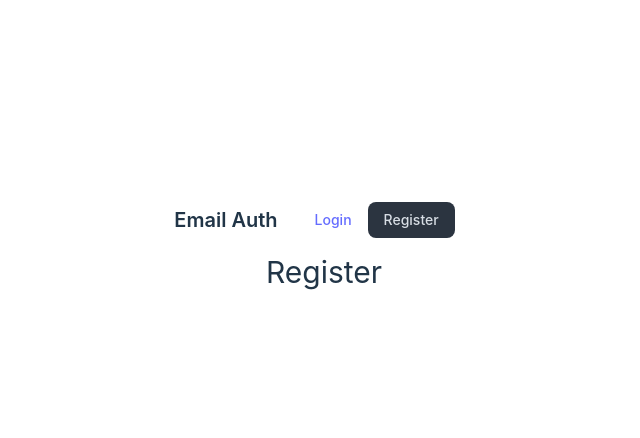
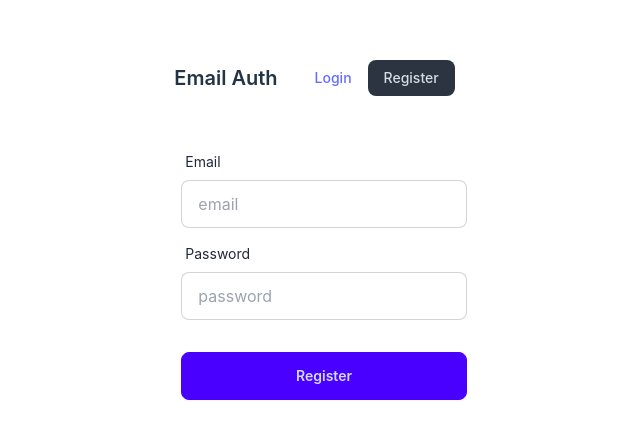
Before and after one commit to dipto8/EmailAuth, a React (Vite) app in the folder Email-Authentication/: page /register in a window 1280 px wide. Shown: the part 162-600 px from the top of the page, without its empty margins (316-956 px from the left). Built offline with nearby package versions, Linux system fonts and the light colour scheme.

Commit message:
User registration

```diff
--- a/Email-Authentication/package.json
+++ b/Email-Authentication/package.json
@@ -10,6 +10,7 @@
     "preview": "vite preview"
   },
   "dependencies": {
+    "firebase": "^10.13.2",
     "react": "^18.3.1",
     "react-dom": "^18.3.1"
   },
--- /dev/null
+++ b/Email-Authentication/src/Firebase/Firebase.config.js
@@ -0,0 +1,20 @@
+// Import the functions you need from the SDKs you need
+import { initializeApp } from "firebase/app";
+import { getAuth } from "firebase/auth";
+// TODO: Add SDKs for Firebase products that you want to use
+// https://firebase.google.com/docs/web/setup#available-libraries
+
+// Your web app's Firebase configuration
+const firebaseConfig = {
+  apiKey: "AIzaSyCd4zh_LLMKfkX2jtV3gnT-Cl0G1dolPXo",
+  authDomain: "email-auth-81501.firebaseapp.com",
+  projectId: "email-auth-81501",
+  storageBucket: "email-auth-81501.appspot.com",
+  messagingSenderId: "431886986333",
+  appId: "1:431886986333:web:23ace6d5b2391e057371b4"
+};
+
+// Initialize Firebase
+const app = initializeApp(firebaseConfig);
+const auth = getAuth(app);
+export default auth
--- a/Email-Authentication/src/Register/Register.jsx
+++ b/Email-Authentication/src/Register/Register.jsx
@@ -1,9 +1,62 @@
+import { createUserWithEmailAndPassword } from 'firebase/auth';
 import React from 'react';
+import auth from '../Firebase/Firebase.config';
 
 const Register = () => {
+    const handleRegister = e =>{
+        e.preventDefault()
+        const email = e.target.email.value
+        const password = e.target.password.value
+        console.log(email, password)
+
+        createUserWithEmailAndPassword(auth,email,password)
+        .then(result=>{
+            const userRegister = result.user
+            console.log(userRegister)
+        })
+        .catch((error) => {
+            if (error.code === 'auth/network-request-failed') {
+              console.log('Network error, please try again later.');
+            }
+          })
+    }
+
     return (
+
         <div>
-        <h1 className='text-3xl'> Register</h1>
+         <form onSubmit={handleRegister} className="card-body">
+
+             <div className="form-control">
+               <label className="label">
+                 <span className="label-text">Email</span>
+               </label>
+               <input
+                 type="email"
+                 name="email"
+                 placeholder="email"
+                 className="input input-bordered"
+                 required
+               />
+             </div>
+             <div className="form-control">
+               <label className="label">
+                 <span className="label-text">Password</span>
+               </label>
+               <input
+                 type="password"
+                 name="password"
+                 placeholder="password"
+                 className="input input-bordered"
+                 required
+               />
+
+             </div>
+             <div className="form-control mt-6">
+               <button className="btn btn-primary">Register</button>
+             </div>
+
+
+           </form>
         </div>
     );
 };
```
Also changed, not shown: 1 other file (tests, documents, lock files or other folders).
